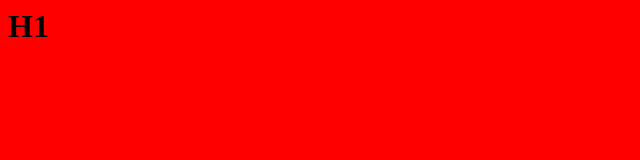
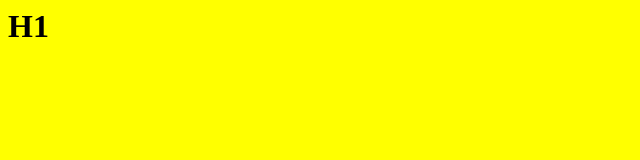
Before and after one commit to antonioatt/websitenetlify, a plain HTML site: page index.html in a window 1280 px wide. Shown: the whole page, without its empty margins (0-640 px from the left). Drawn offline with Linux system fonts and the light colour scheme.

Commit message:
Change color

```diff
--- a/index.html
+++ b/index.html
@@ -1,7 +1,7 @@
 <html>
   <style>
     body{
-       background-color: red;
+       background-color: #ffff00;
     }
   </style>
   <body>
```
